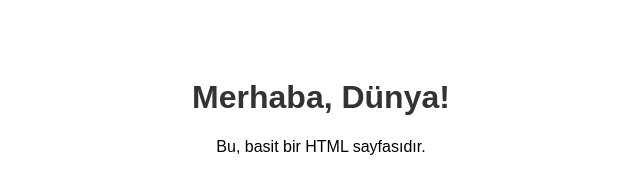
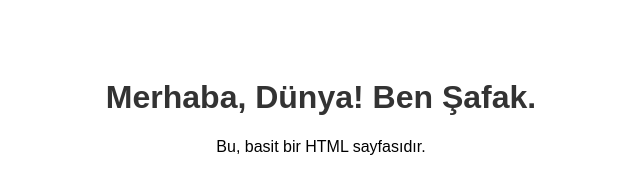
Before and after one commit to safak654/safak, a website: page index.html in a window 1280 px wide. Shown: the whole page, without its empty margins (319-959 px from the left). Drawn offline with Linux system fonts and the light colour scheme.

Commit message:
isim güncellendi

```diff
--- a/index.html
+++ b/index.html
@@ -16,7 +16,7 @@
     </style>
 </head>
 <body>
-    <h1>Merhaba, Dünya!</h1>
+    <h1>Merhaba, Dünya! Ben Şafak.</h1>
     <p>Bu, basit bir HTML sayfasıdır.</p>
 </body>
 </html>
```
